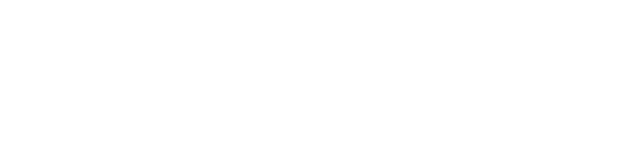
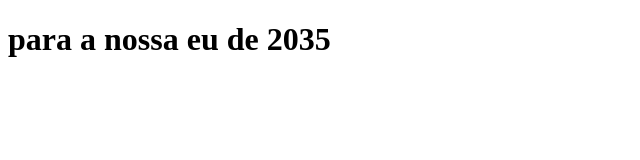
Before and after one commit to IsaBoeira/com-amor-Isa-Boeira, a plain HTML site: page index.html in a window 1280 px wide. Shown: the whole page, without its empty margins (0-640 px from the left). Drawn offline with Linux system fonts and the light colour scheme.

Commit message:
criamos o titulo

```diff
--- a/index.html
+++ b/index.html
@@ -3,9 +3,9 @@
 <head>
     <meta charset="UTF-8">
     <meta name="viewport" content="width=device-width, initial-scale=1.0">
-    <title>Document</title>
+    <title>Com amor Isa Boeira</title>
 </head>
 <body>
-
+   <h1>para a nossa eu de 2035</h1>
 </body>
 </html>
```
